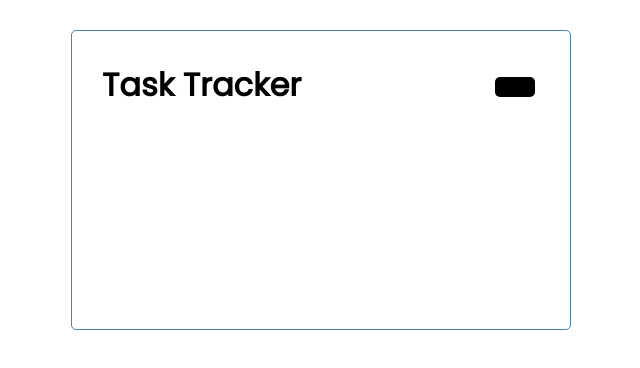
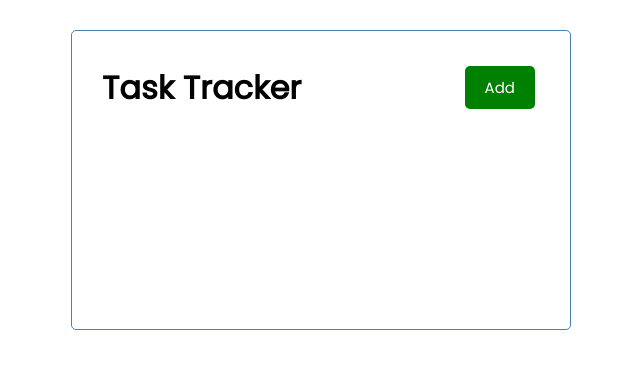
Before and after one commit to mgroholy/task-tracker-angular, an Angular app: page / in a window 1280 px wide. Shown: the top 368 px of the page, without its empty margins (319-959 px from the left). Built offline with nearby package versions, Linux system fonts and the light colour scheme.

Commit message:
feat: add options to app-button tag in header.component.html.

```diff
--- a/src/app/components/header/header.component.html
+++ b/src/app/components/header/header.component.html
@@ -1,4 +1,4 @@
 <header>
   <h1>{{ title }}</h1>
-  <app-button></app-button>
+  <app-button color="green" text="Add"></app-button>
 </header>
```
